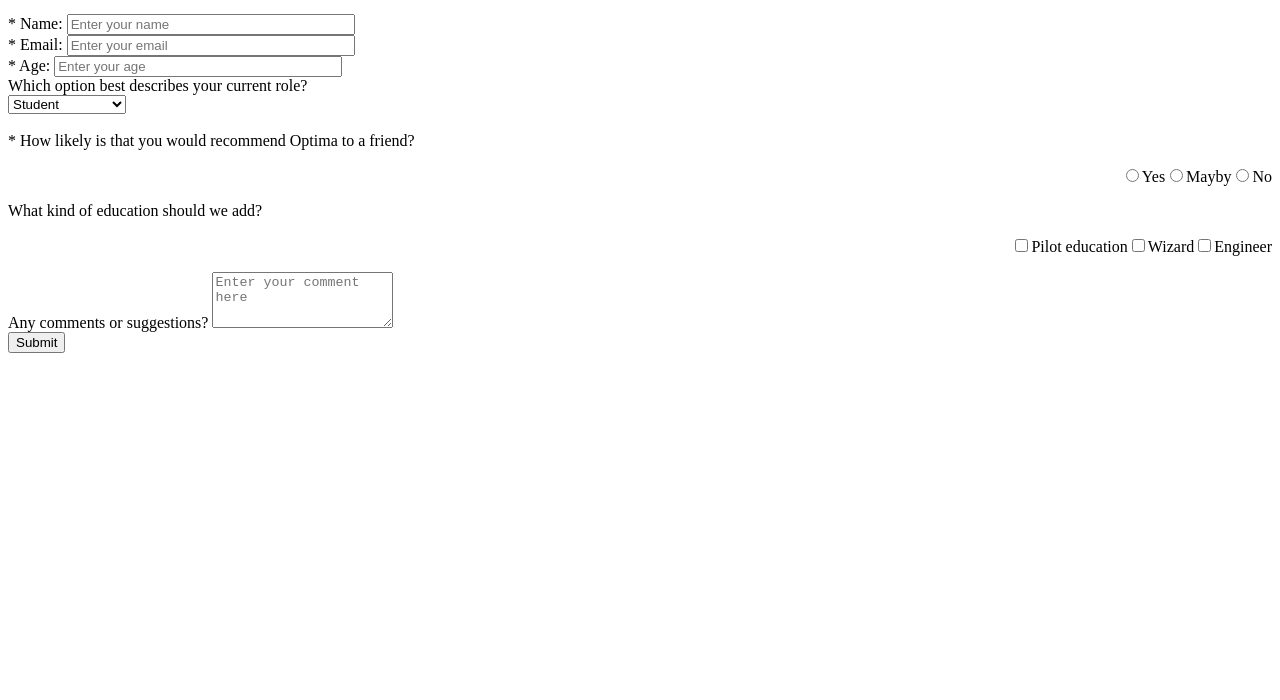
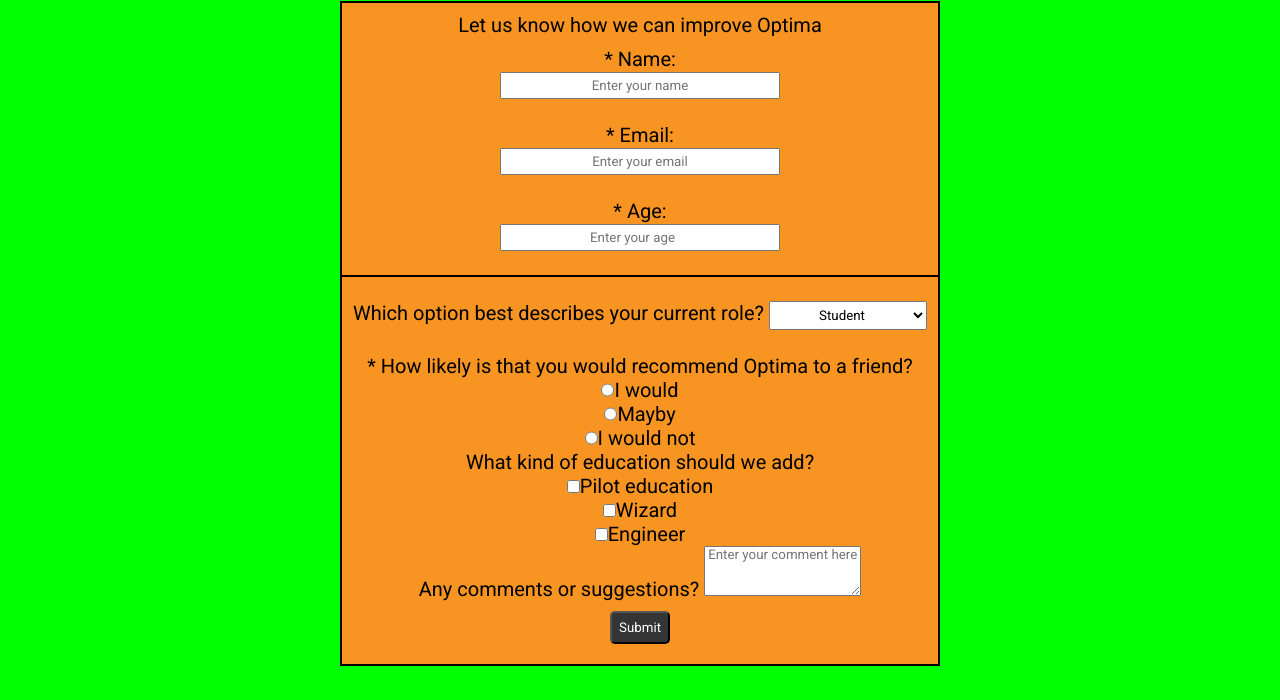
Before and after one commit to HannesDahl/FCC-Survey-Form, a plain HTML site: page index.html in a window 1280 px wide. Shown: the part 100-800 px from the top of the page. Drawn offline with Linux system fonts and the light colour scheme.

Commit message:
code version4

```diff
--- a/index.html
+++ b/index.html
@@ -6,6 +6,7 @@
     <meta http-equiv="X-UA-Compatible" content="ie=edge">
     <title>Survey form</title>
     <link rel="stylesheet" href="style.css">
+    <link href="https://fonts.googleapis.com/css?family=Roboto" rel="stylesheet">
 </head>
 <body>
     <header>
@@ -22,44 +23,50 @@
 
             <label id="name-label">* Name:</label>
 
+            <br>
+
             <input type="text" id="name" placeholder="Enter your name" class="input-field" class="right" required>
+
+            <br><br>
+
+            <label id="email-label">* Email:</label>
 
             <br>
 
-        <label id="email-label">* Email:</label>
+            <input type="email" id="email" placeholder="Enter your email" class="input-field" class="right" required>
 
-        <input type="email" id="email" placeholder="Enter your email" class="input-field" class="right" required>
+            <br><br>
+
+            <label id="number-label">* Age:</label>
 
             <br>
 
-        <label id="number-label">* Age:</label>
-
             <input type="number" id="number" placeholder="Enter your age" min="0" max="125" class="input-field" class="right" required>
 
-        <br>
+            <br><br><div class="line"></div><br>
 
             <label>Which option best describes your current role?</label>
 
-        <select name="optimarole" id="dropdown" class="right">
+            <select name="optimarole" id="dropdown">
                 <option value="0" disabled value>Select an option</option>
                 <option value="1">Student</option>
                 <option value="2">Teacher</option>
                 <option value="3">Staff</option>
             </select>
 
-        <br>
+            <br><br>
 
-        <label class="left">* How likely is that you would recommend Optima to a friend?</label>
+            <label>* How likely is that you would recommend Optima to a friend?</label>
 
-        <ul style="list-style: none;" class="right">
-            <li><input name="radio-buttons" value="1" type="radio"<label>Yes</label></li>
-            <li><input name="radio-buttons" value="2" type="radio"<label>Mayby</label></li>
-            <li><input name="radio-buttons" value="3" type="radio"<label>No</label></li>
+            <ul style="list-style: none;">
+                <li class="licenter"><input name="radio-buttons" value="1" type="radio"<label>I would</label></li>
+                <li class="licenter"><input name="radio-buttons" value="2" type="radio"<label>Mayby</label></li>
+                <li class="licenter"><input name="radio-buttons" value="3" type="radio"<label>I would not</label></li>
             </ul>
 
             <label class="left" for="preferences">What kind of education should we add?</label>
 
-        <ul style="list-style: none;" class="right">
+            <ul style="list-style: none;">
                 <li><label><input value="1" type="checkbox">Pilot education</label></li>
                 <li><label><input value="2" type="checkbox">Wizard</label></li>
                 <li><label><input value="3" type="checkbox">Engineer</label></li>
--- a/style.css
+++ b/style.css
@@ -1,22 +1,67 @@
-#title {
-
+* {
+    padding: 0;
+    margin: 0;
+    box-sizing: border-box;
+    font-family: "roboto";
+    text-align: center;
 }
 
-#description {
+body {
+    display: flex;
+    flex-direction: column;
+    justify-content: center;
+    background-color: lime;
+}
 
+#title {
+    text-align: center;
+    padding: 10px;
+    font-size: 60px;
+}
+
+#dropdown {
+    padding: 5px 20px;
 }
 
 .input-field {
     width: 280px;
 }
 
-.right {
-    display: flex;
-    justify-content: flex-end;
-    text-align: left;
+#description {
+    text-align: center;
+    padding: 10px;
 }
 
-.left {
+#name, #email, #number {
+    width: 280px;
+    height: 27px;
+    padding: 6px;
+}
+
+section {
+    background-color: #f79422;
+    border: 2px solid black;
+    margin: 10px auto;
+    max-width: 100%;
+    width: 600px;
+    padding-bottom: 20px;
+    font-size: 20px
+}
+
+.line {
+    border: 1px solid black;
+}
+
+.licenter {
     display: flex;
-    justify-content: flex-start;
+    justify-content: center;
 }
+
+#submit {
+    padding: 7px;
+    text-align: center;
+    border-radius: 5px;
+    margin-top: 10px;
+    background-color: #353535;
+    color: white;
+}
```
Lines whose indentation alone changed are shown as unchanged.
